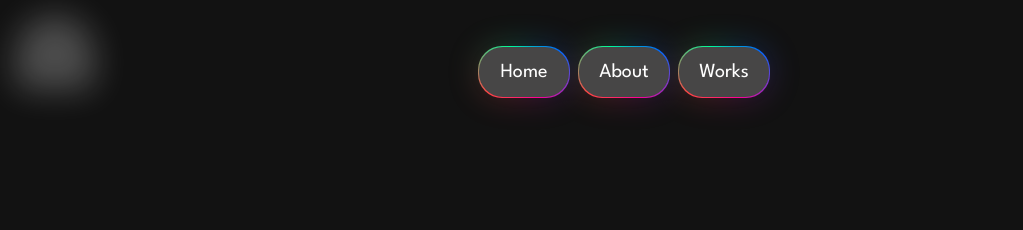
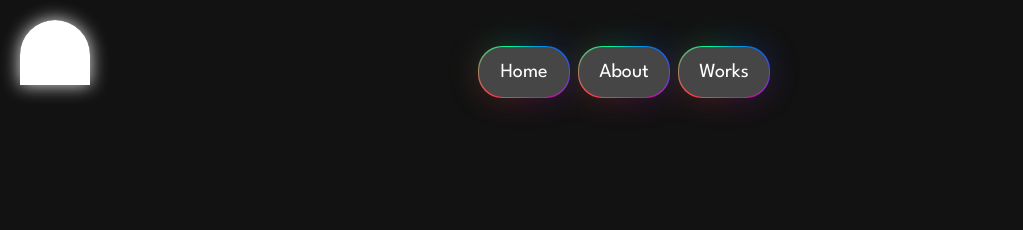
Before and after one commit to ricebballs/labwork-levi, a website: page index.html in a window 1280 px wide. Shown: the top 230 px of the page, 0-1023 px from the left. Drawn offline with Linux system fonts and the light colour scheme.

Commit message:
fixed logo

```diff
--- a/index.css
+++ b/index.css
@@ -85,8 +85,9 @@ nav ul li a::before{
     border-bottom-right-radius: 0;
     border-top-left-radius: 100px;
     border-top-right-radius: 100px;
-    opacity: 0; /* Initially invisible */
-    box-shadow: 0 0 15px rgba(255, 255, 255, 0.8);
+
+    z-index: 10; /* Ensure it's above the glow */
+
     animation: slideIn 1.5s ease-out forwards;
 }
 
@@ -97,9 +98,9 @@ nav ul li a::before{
     left: 0;
     width: 100%;
     height: 100%;
-    z-index: -1;
     border-radius: inherit;
-    box-shadow: 0 0 20px rgba(255, 255, 255, 0.9);
+    z-index: -1; /* Places glow behind the shape */
+    box-shadow: 0 0 10px 3px rgba(255, 255, 255, 0.9); /* Edge glow */
     animation: glowEffect 1.5s infinite alternate ease-in-out;
 }
 @keyframes slideIn {
@@ -113,8 +114,7 @@ nav ul li a::before{
     }
     100% {
         left: 20px;
-        filter: blur(1rem);
-        opacity: 0.25;
+
     }
 }
 @keyframes glowEffect {
```
